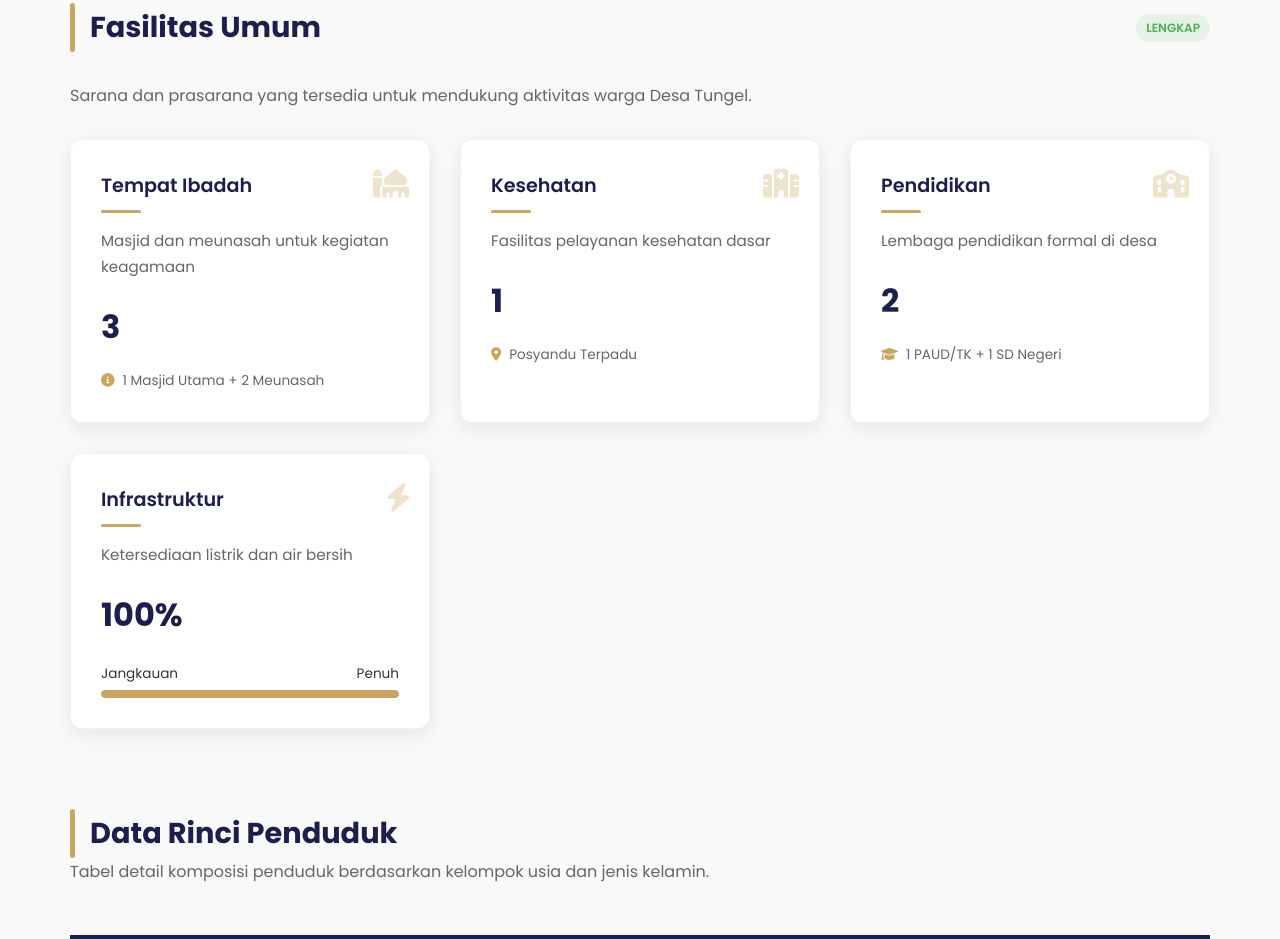
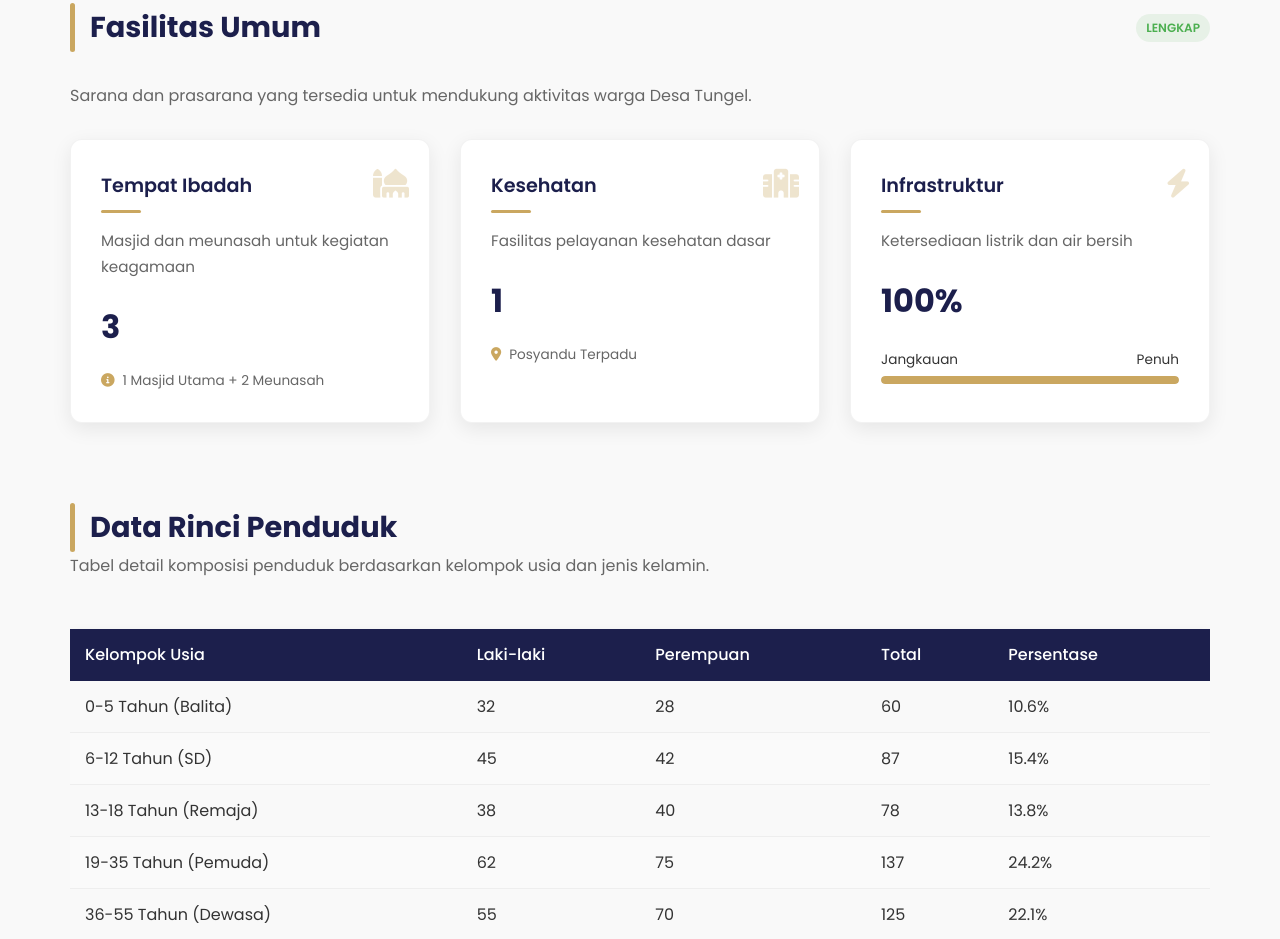
Before and after one commit to desatungel113/kecamatanrikitgaib, a plain HTML site: page data.html in a window 1280 px wide. Shown: the part 1397-2336 px from the top of the page. Drawn offline with Linux system fonts and the light colour scheme.

Commit message:
Update data.html

```diff
--- a/data.html
+++ b/data.html
@@ -700,22 +700,6 @@
             </div>
           </div>
         </div>
-
-        <div class="card">
-          <div class="card-icon">
-            <i class="fas fa-school"></i>
-          </div>
-          <div class="card-content">
-            <h3>Pendidikan</h3>
-            <p>Lembaga pendidikan formal di desa</p>
-            <div class="card-value">2</div>
-            <div class="card-meta">
-              <i class="fas fa-graduation-cap"></i>
-              <span>1 PAUD/TK + 1 SD Negeri</span>
-            </div>
-          </div>
-        </div>
-
         <div class="card">
           <div class="card-icon">
             <i class="fas fa-bolt"></i>
```
